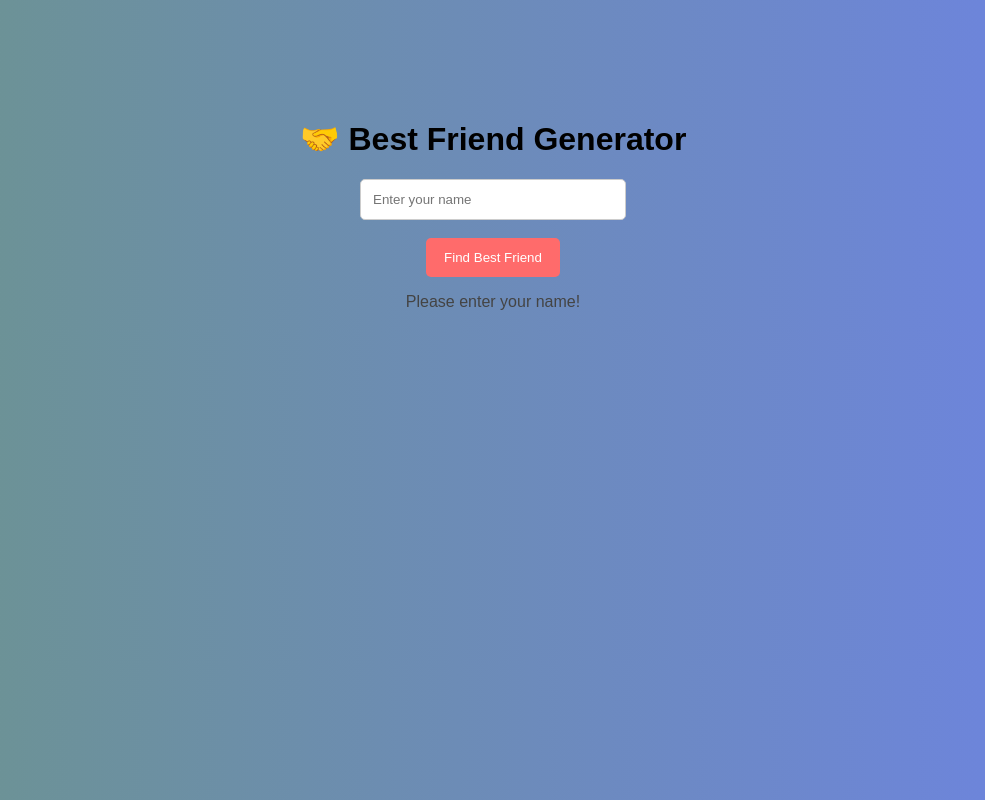
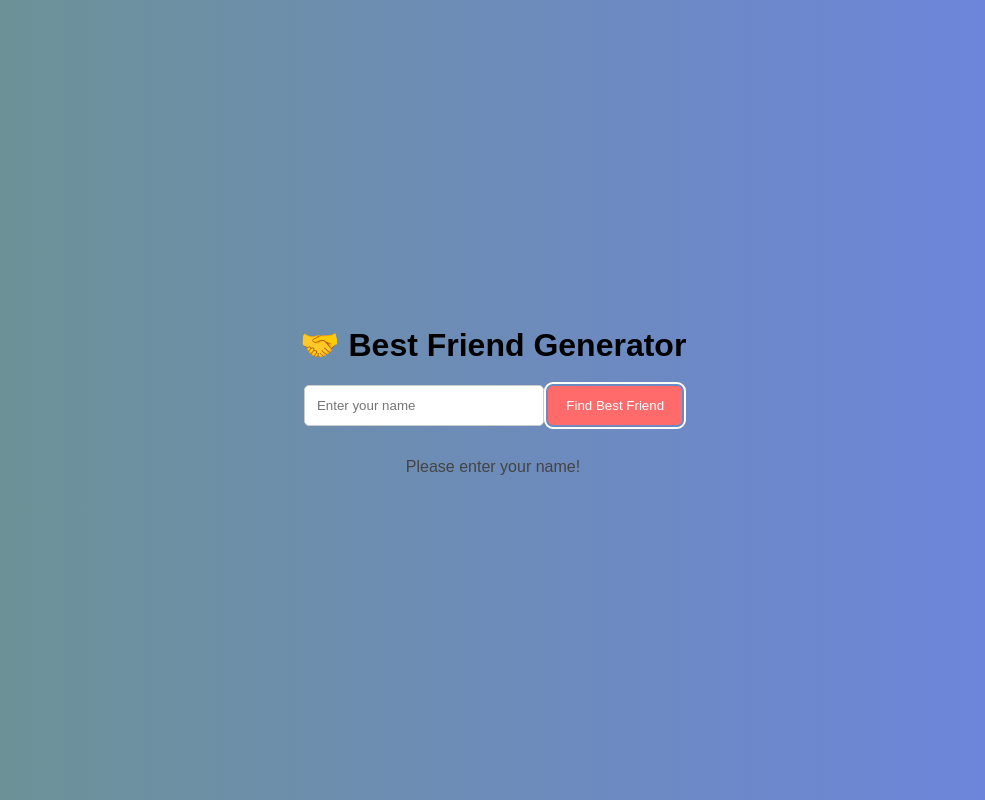
Before and after one commit to sahooakash5060-sudo/New-Akash, a plain HTML site: page index.html in a window 1280 px wide. Both pictures are taken after a click on the button "Find Best Friend". Shown: the whole page, without its empty margins (147-1132 px from the left). Drawn offline with Linux system fonts and the light colour scheme.

Commit message:
Best friend generater to finder (#7)
* Best friend generater to finder

* Improved version

```diff
--- a/index.html
+++ b/index.html
@@ -1,7 +1,9 @@
 <!DOCTYPE html>
-<html>
+<html lang="en">
 <head>
-    <title>Best Friend Generator</title>
+    <meta charset="UTF-8">
+    <meta name="viewport" content="width=device-width, initial-scale=1.0">
+    <title>Best Friend Finder</title>
     <link rel="stylesheet" href="style.css">
 </head>
 
@@ -10,10 +12,9 @@
 <div class="container">
     <h1>🤝 Best Friend Generator</h1>
 
-    <input type="text" id="username" placeholder="Enter your name" onkeypress="handleKey(event)">
-    <br><br>
+    <input type="text" id="username" placeholder="Enter your name">
 
-    <button onclick="findFriend()">Find Best Friend</button>
+    <button id="findBtn">Find Best Friend</button>
 
     <p id="message"></p>
     <h2 id="result"></h2>
--- a/script.js
+++ b/script.js
@@ -1,6 +1,3 @@
-let lastFriend = "";
-
-function findFriend() {
 const friends = ["Sudhir", "Akash", "Swapnil", "Sneha", "Arjun", "Neha", "Kiran"];
 const messages = [
     "Looks like destiny chose this friend!",
@@ -10,11 +7,18 @@ function findFriend() {
     "Great choice by the universe ✨"
 ];
 
-    const name = document.getElementById("username").value;
+const usernameEl = document.getElementById("username");
+const resultEl = document.getElementById("result");
+const messageEl = document.getElementById("message");
+
+let lastFriend = "";
+
+function findFriend() {
+    const name = usernameEl.value.trim();
 
     if (name === "") {
-        document.getElementById("result").innerText = "";
-        document.getElementById("message").innerText = "Please enter your name!";
+        resultEl.innerText = "";
+        messageEl.innerText = "Please enter your name!";
         return;
     }
 
@@ -29,15 +33,9 @@ function findFriend() {
 
     const randomMessage = messages[Math.floor(Math.random() * messages.length)];
 
-    document.getElementById("result").innerText =
-        name + "'s best friend is " + randomFriend + " 🎉";
-
-    document.getElementById("message").innerText = randomMessage;
+    resultEl.innerText = `${name}'s best friend is ${randomFriend} 🎉`;
+    messageEl.innerText = randomMessage;
 }
 
-// Enter key support
-function handleKey(event) {
-    if (event.key === "Enter") {
-        findFriend();
-    }
-}
+document.getElementById("findBtn").addEventListener("click", findFriend);
+usernameEl.addEventListener("keypress", (e) => { if (e.key === "Enter") findFriend(); });
--- a/style.css
+++ b/style.css
@@ -1,12 +1,21 @@
+*, *::before, *::after {
+    box-sizing: border-box;
+}
+
 body {
-    font-family: Arial;
+    font-family: Arial, sans-serif;
     background: linear-gradient(to right, #6c948d, #6d83e4);
     text-align: center;
     margin: 0;
+    min-height: 100vh;
+    display: flex;
+    align-items: center;
+    justify-content: center;
 }
 
 .container {
-    margin-top: 120px;
+    width: 100%;
+    padding: 20px;
 }
 
 input {
@@ -14,6 +23,7 @@ input {
     width: 240px;
     border-radius: 5px;
     border: 1px solid #ccc;
+    margin-bottom: 16px;
 }
 
 button {
@@ -29,6 +39,11 @@ button:hover {
     background-color: #ff4d4d;
 }
 
+button:focus {
+    outline: 2px solid #fff;
+    outline-offset: 2px;
+}
+
 h2 {
     color: #222;
     margin-top: 20px;
```
Lines whose indentation alone changed are shown as unchanged.
